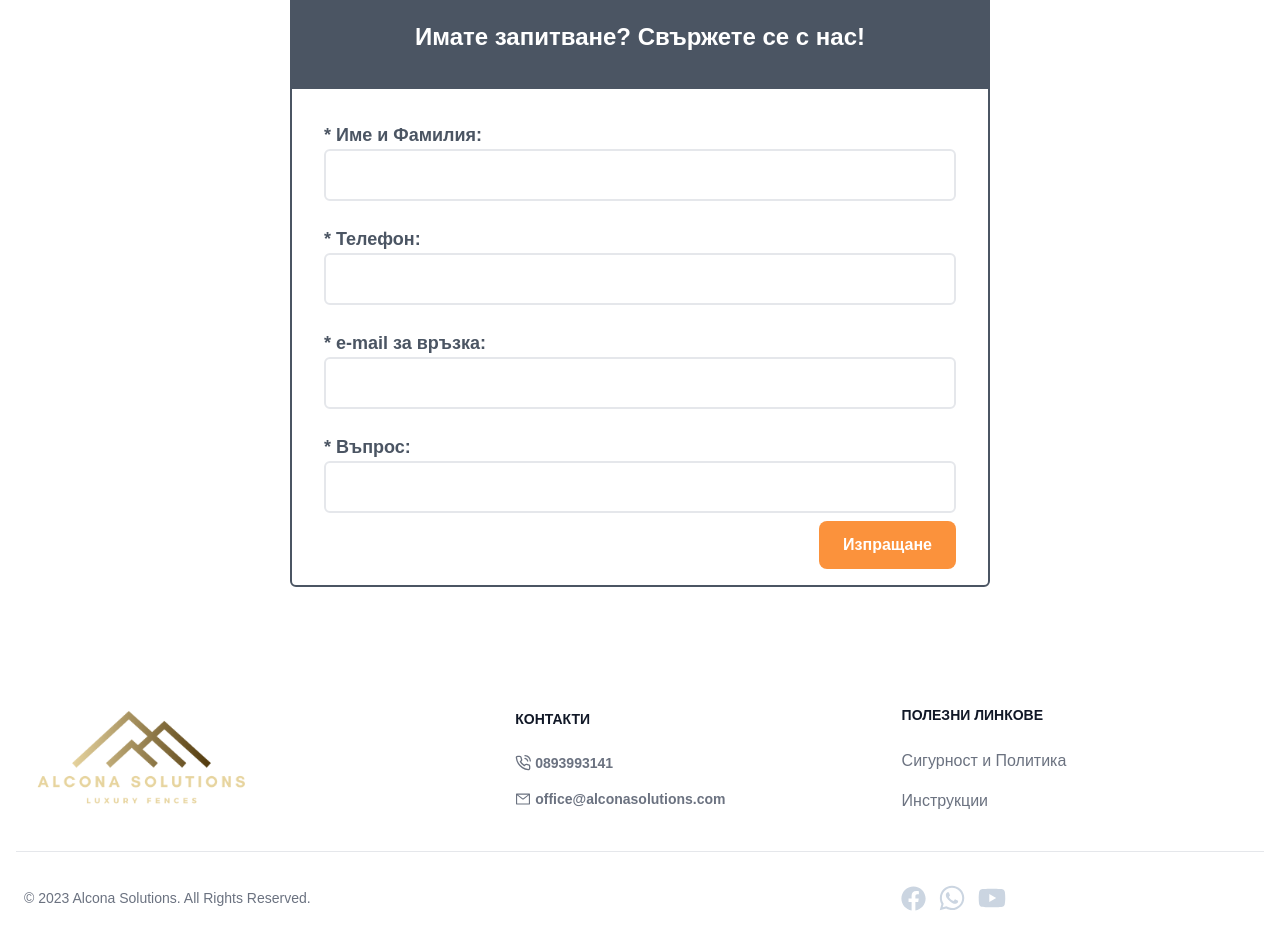
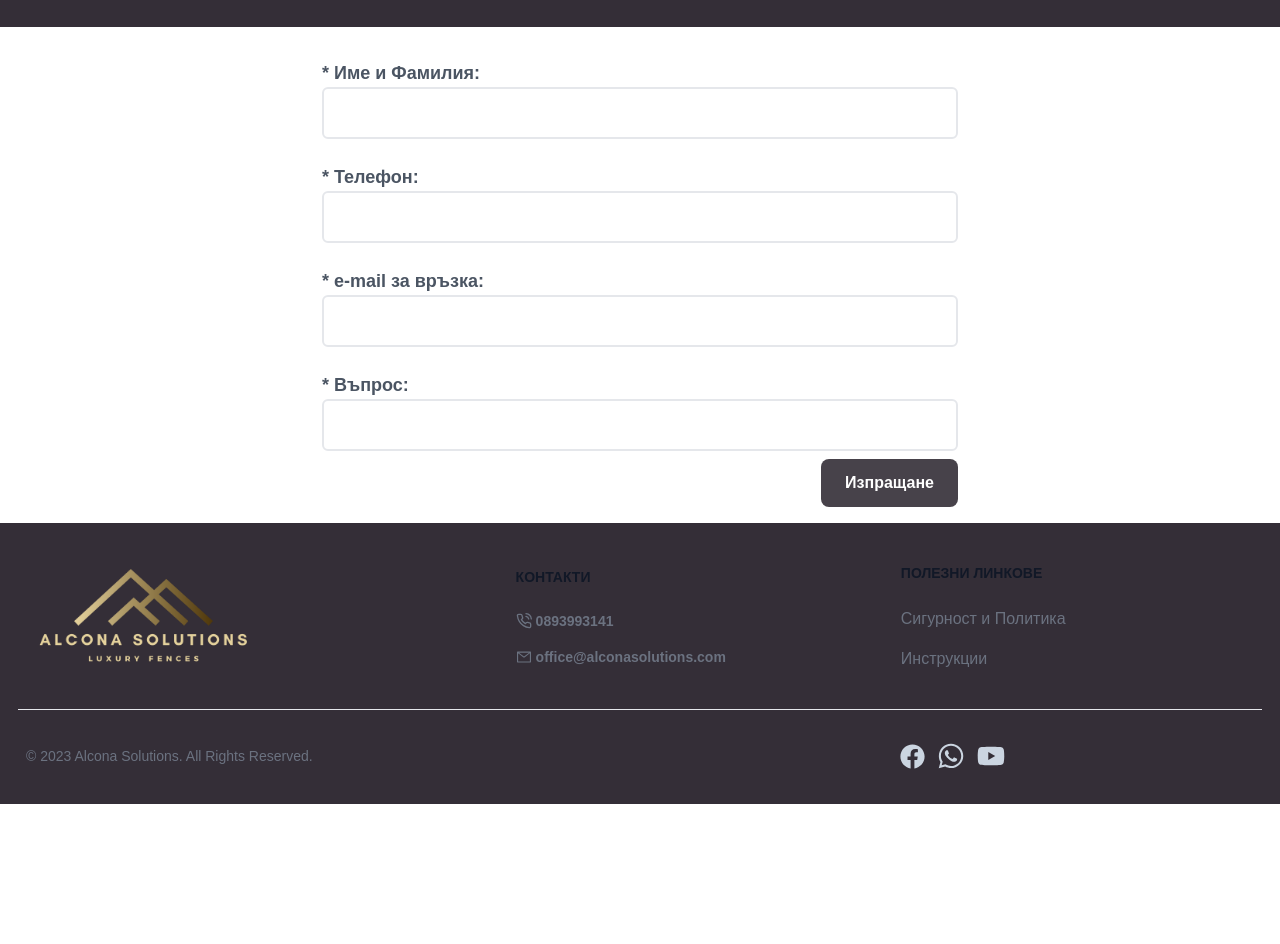
Before and after one commit to IvailoAtsv/alcona-solutions, a React (Create React App) app: page / in a window 1280 px wide. Shown: the part 2340-3284 px from the top of the page. After the commit the page ends 3144 px from the top, so only its background shows below. Built offline with nearby package versions, Linux system fonts and the light colour scheme; no server answers.

Commit message:
fix:form

```diff
--- a/src/App.js
+++ b/src/App.js
@@ -10,7 +10,7 @@ import { CaroselGallery } from "./components/Carosel/CaroselGallery";
 import { Cookies } from "./components/Cookies";
 import { Privacy } from "./components/Privacy";
 import { Catalog } from "./components/Catalog";
-import { ToastBar, Toaster } from "react-hot-toast";
+import { Toaster } from "react-hot-toast";
 
 function App() {
   const [isPopupOpen, setIsPopupOpen] = useState(false);
@@ -70,7 +70,6 @@ function App() {
           setCartItems={setCartItems}
         />
         <Contact />
-        {/* <Technical /> */}
         <FooterWithSitemap
           showPrivacy={showPrivacy}
           setShowPrivacy={setShowPrivacy}
--- a/src/components/Contact.js
+++ b/src/components/Contact.js
@@ -16,12 +16,13 @@ export const Contact = () => {
   const [sent, setSent] = useState(false);
 
   const inputStyle =
-    "border-2 mb-2 p-3 w-full rounded-md foucs:border-gray-600 focus:ring-0 focus:outline-gray-600";
+    "border-2 mb-2 max-w-[700px] p-3 w-full rounded-md foucs:border-gray-600 focus:ring-0 focus:outline-gray-600";
 
   const regEx = /^[a-zA-Z0-9_.+-]+@[a-zA-Z0-9-]+\.[a-zA-Z0-9-.]+$/;
   const labelErrorStyle =
-    " w-full text-lg text-left mt-4 text-red-600 font-bold";
-  const labelStyle = "w-full text-lg text-left mt-4 font-semibold";
+    " w-full  max-w-[700px] text-lg text-left mt-4 text-red-600 font-bold";
+  const labelStyle =
+    "w-full  max-w-[700px] text-lg text-left mt-4 font-semibold";
 
   function updateFields(fields) {
     setData((prev) => {
@@ -103,9 +104,9 @@ export const Contact = () => {
   return (
     <div
       id="contact"
-      className={`w-[90%] my-5 text-gray-600 h-min overflow-hidden ${
-        sent ? "h-auto mb-10" : "min-h-[90vh]"
-      } max-w-[1400px]  flex-col flex justify-center items-center`}
+      className={`w-[100%] pt-5 text-gray-600 ${
+        sent ? "h-auto" : "min-h-[40vh]"
+      } flex-col flex justify-center items-center`}
     >
       {sent ? (
         <h1 className="text-3xl text-gray-600 font-semibold">
@@ -113,12 +114,12 @@ export const Contact = () => {
         </h1>
       ) : (
         <>
-          <span className="w-[100%] p-4 max-w-[700px] rounded-t-lg bg-gray-600 min-h-[100px] text-2xl font-bold flex items-center text-white justify-center">
+          <span className="w-[100%] p-4 bg-footer min-h-[100px] text-2xl font-bold flex items-center text-white justify-center">
             Имате запитване? Свържете се с нас!
           </span>
           <form
             id="form"
-            className=" w-[100%] p-4 sm:px-8 max-w-[700px] border-2 border-gray-600 bg-white rounded-b-md backdrop-blur-md justify-center items-center flex flex-col min-h-[60vh]"
+            className="max-w-[700px] w-[100%] p-4 sm:px-8 bg-white backdrop-blur-md justify-center items-center flex flex-col min-h-[60vh]"
           >
             <label className={isNameValid ? labelStyle : labelErrorStyle}>
               * Име и Фамилия:{" "}
@@ -159,8 +160,8 @@ export const Contact = () => {
             <button
               onClick={handleSubmit}
               disabled={!isValid}
-              className="ml-auto rounded-lg px-6 py-3 self-center
-            font-bold duration-500 cursor-pointer hover:bg-orange-500 bg-orange-400 text-white"
+              className="ml-auto rounded-lg px-6 py-3
+            font-bold duration-500 cursor-pointer hover:opacity-100 opacity-90 bg-footer text-white"
             >
               Изпращане
             </button>
--- a/src/components/Footer.js
+++ b/src/components/Footer.js
@@ -14,7 +14,10 @@ export function FooterWithSitemap({ setShowPrivacy }) {
   };
 
   return (
-    <footer id="footer" className="bg-white dark:bg-footer w-full flex">
+    <footer
+      id="footer"
+      className="border-2 border-footer bg-footer w-full flex"
+    >
       <div className="mx-auto w-full max-w-[1400px] p-4 py-6 lg:py-8">
         <div className="md:flex md:justify-between">
           <div className="mb-6 md:mb-0">
```
